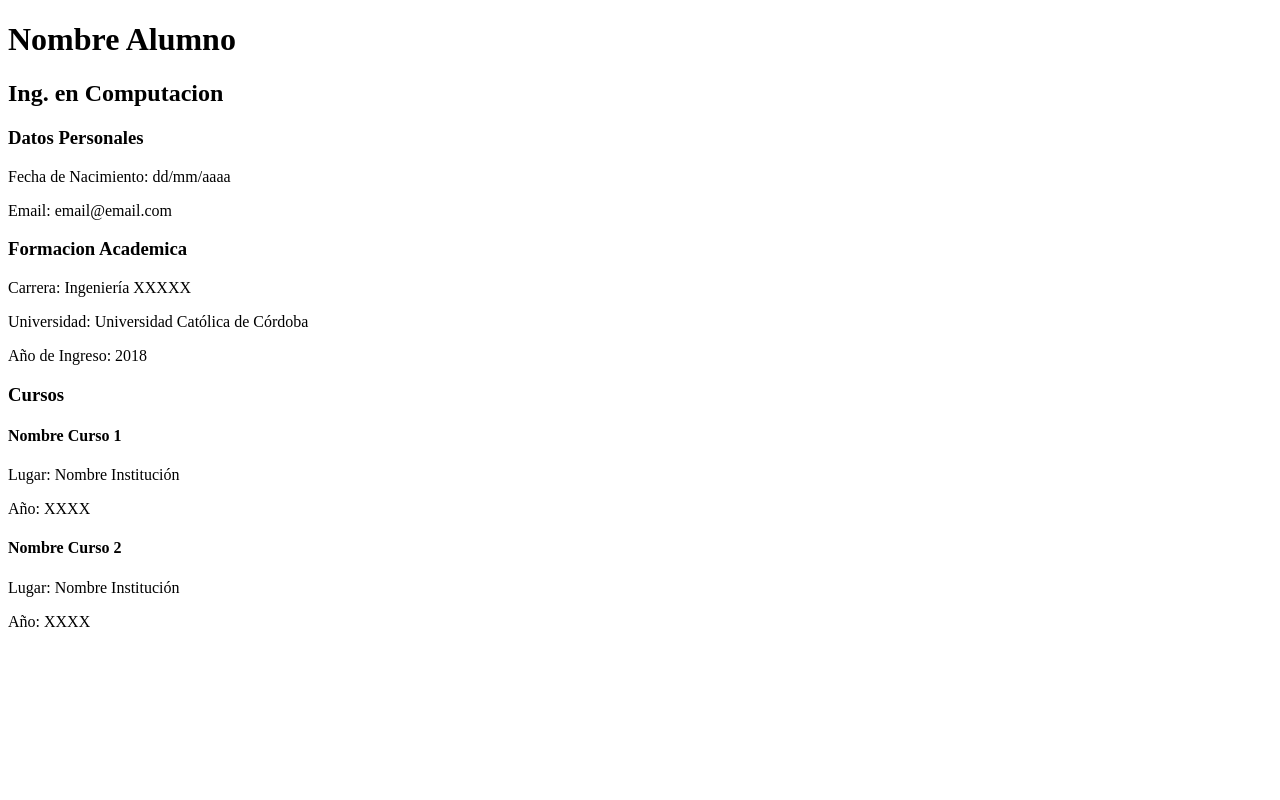
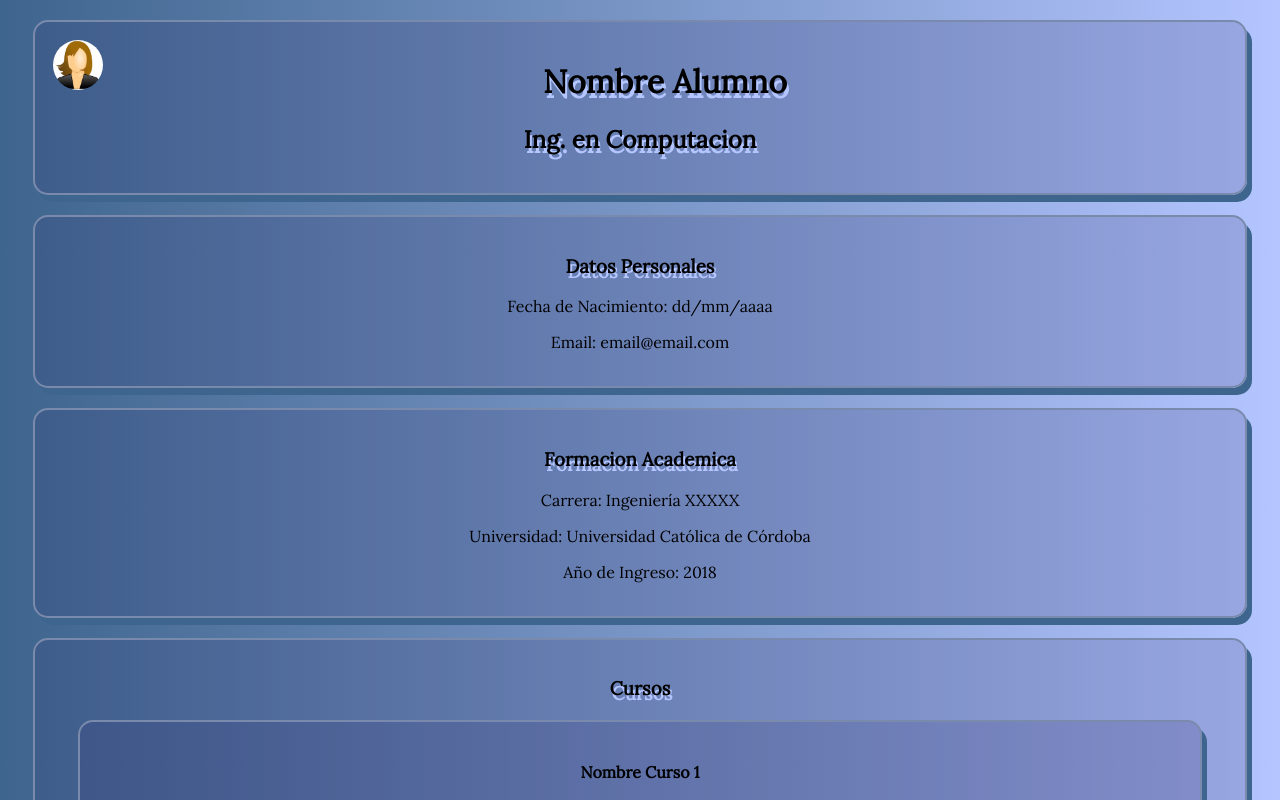
Before and after one commit to UCC-LabCompu2/ejercicios2023-SofiaTula, a plain HTML site: page Ejercicios-CSS/ej_cv.html in a window 1280 px wide. Shown: the top 800 px of the page. Drawn offline with Linux system fonts and the light colour scheme.

Commit message:
Se realizaron los ejercicios de CSS

```diff
--- a/Ejercicios-CSS/ej_cv.html
+++ b/Ejercicios-CSS/ej_cv.html
@@ -3,10 +3,17 @@
 <head>
     <meta charset="UTF-8">
     <title>CV Nombre Apellido</title>
+    <link rel="preconnect" href="https://fonts.googleapis.com">
+    <link rel="preconnect" href="https://fonts.gstatic.com" crossorigin>
+    <link href="https://fonts.googleapis.com/css2?family=Lora&display=swap" rel="stylesheet">
+    <link rel="shorcut icon" href="imagenes/cv.png">
+    <link rel="stylesheet" href="estiloCv.css" type="text/css">
+
 </head>
 <body>
 
 <div>
+    <img id="foto" src="imagenes/icono_usuario.jpg">
     <h1>Nombre Alumno</h1>
     <h2>Ing. en Computacion</h2>
 </div>
--- /dev/null
+++ b/Ejercicios-CSS/estiloCv.css
@@ -0,0 +1,26 @@
+div{
+    border: 2px solid #7a8aac;
+    border-radius: 15px;
+    margin: 20px 25px;
+    padding: 18px;
+    background-color: rgba(52, 52, 117,0.2);
+    box-shadow: 5px 7px #3e658d;
+
+}
+
+#foto{
+    width: 50px;
+    float: left;
+    border-radius: 50%;
+}
+
+body{
+    text-align: center;
+    font-family: 'Lora', serif;
+    background: linear-gradient(to right, #3e658d, #b4c5ff);
+
+}
+
+h1, h2, h3{
+    text-shadow: 2px 5px #b4c5ff;
+}
```
Also changed, not shown: Ejercicios-CSS/ej_columnas.html (+22 -0 lines), Ejercicios-CSS/ej_leyes.html (+9 -0 lines), Ejercicios-CSS/imagenes/cv.png (added), Ejercicios-CSS/imagenes/cv.webp (added).
